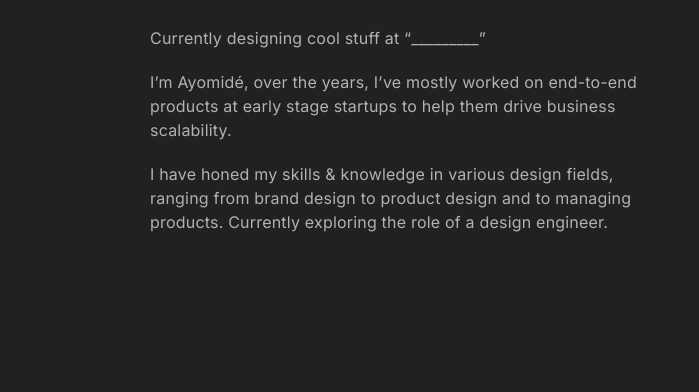
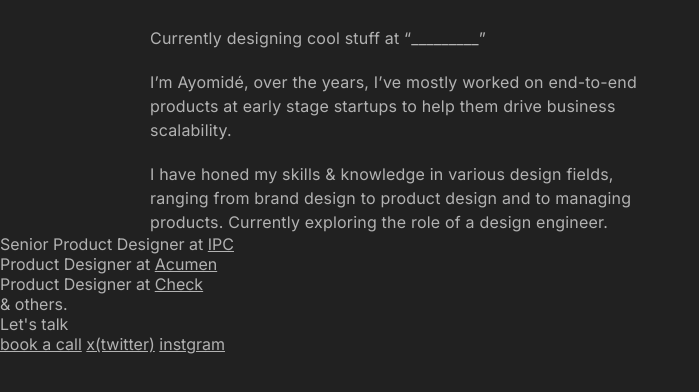
Before and after one commit to danielayomide/ayomide, a plain HTML site: page index.html in a window 1280 px wide. Shown: the part 120-512 px from the top of the page, without its empty margins (0-699 px from the left). Drawn offline with Linux system fonts and the light colour scheme.

Commit message:
Update index.html

```diff
--- a/index.html
+++ b/index.html
@@ -19,13 +19,25 @@
                     d="M20.6747 14.989C20.6747 14.4926 21.1049 13.8971 21.9652 13.1691C22.8585 12.4412 23.5203 12.0772 23.9835 12.0772C24.4468 12.0772 25.0093 12.4412 25.638 13.2022C26.2997 13.9632 26.6306 14.5919 26.6306 15.0882C26.6306 15.5846 26.2005 16.2132 25.3071 16.9412C24.4137 17.636 23.7519 18 23.2887 18C22.8255 18 22.263 17.636 21.6343 16.875C21.0056 16.114 20.6747 15.4853 20.6747 14.989Z"
                     fill="white" />
             </svg>
-            <p class="base-text">Currently designing cool stuff at “_________”</p><br>
+            <p class="base-text">Currently designing cool stuff at <span class="link"> “_________”</span></p><br>
             <h1 class="base-text">I’m Ayomidé, over the years, I’ve mostly worked on end-to-end products at early stage
                 startups to help them drive business scalability.</h1>
             <br>
             <p class="base-text">I have honed my skills & knowledge in various design fields, ranging from brand design
                 to product design and to managing products. Currently exploring the role of a design engineer.</p>
         </header>
+        <div class="experience">
+            <p>Senior Product Designer at <a href="https://ipc-admin.ipc-africa.com/" class="link">IPC</a></p>
+            <p>Product Designer at <a href="https://ipc-admin.ipc-africa.com/" class="link">Acumen</a></p>
+            <p>Product Designer at <a href="https://ipc-admin.ipc-africa.com/" class="link">Check</a></p>
+            <p>& others.</p>
+        </div>
+        <div class="experience">
+            <p>Let's talk</p>
+            <div class="footer">
+                <a href="" class="link">book a call</a> <a href="" class="link">x(twitter)</a> <a href="" class="link">instgram</a>
+            </div>
+        </div>
     </div>
 </body>
 
```
